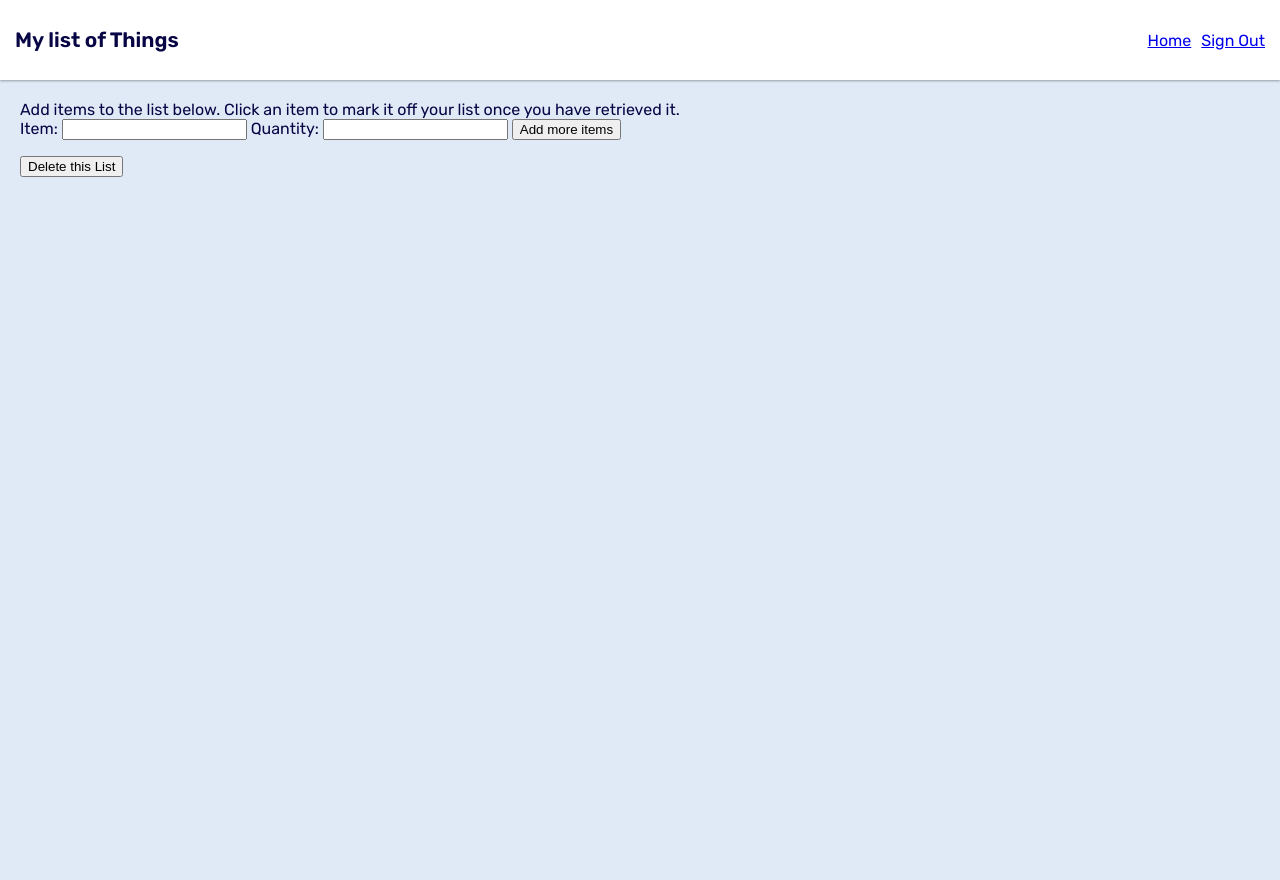
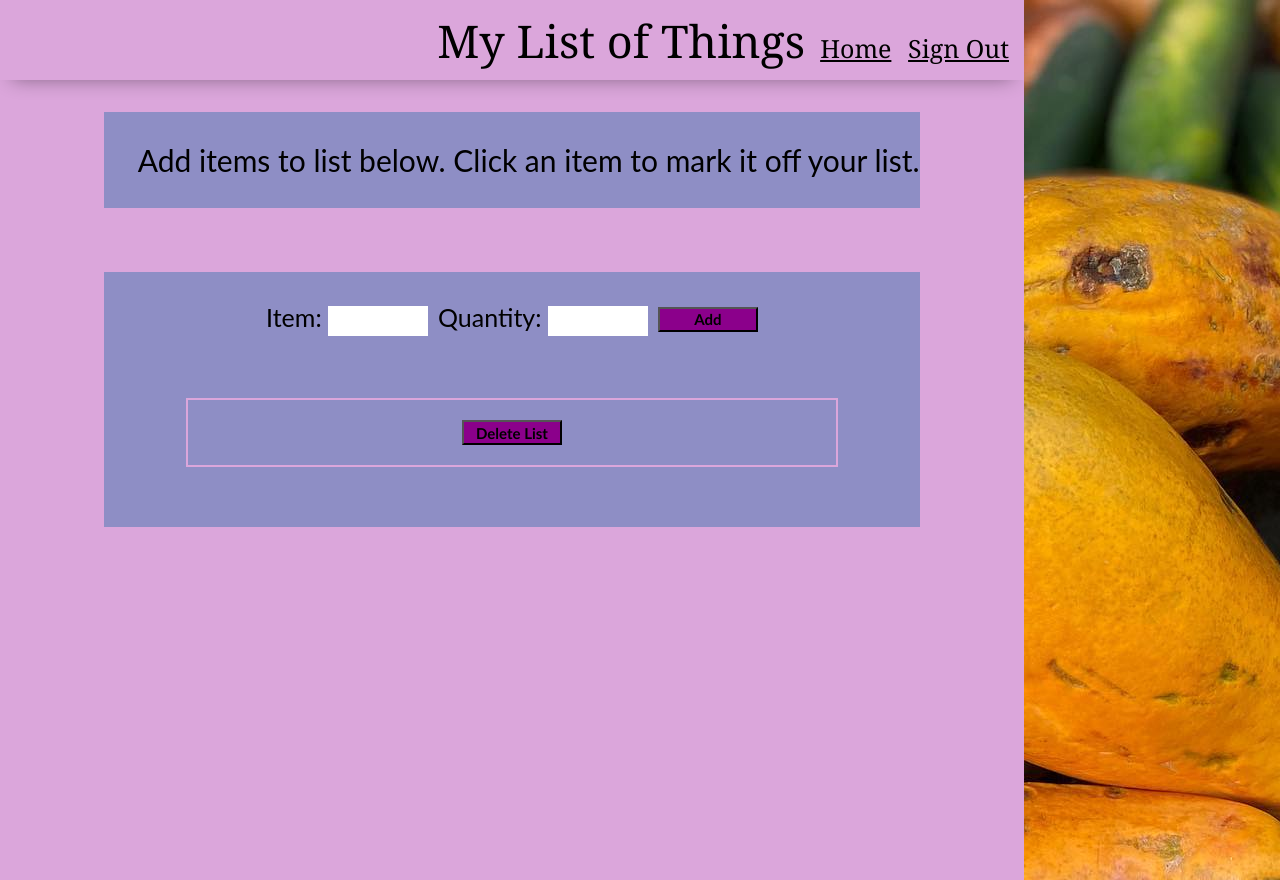
Before and after one commit to akilah-p/shoppinglist, a plain HTML site: page index.html in a window 1280 px wide. Before the commit the page ends 800 px from the top, so only its background shows below. Drawn offline with nearby package versions, Linux system fonts and the light colour scheme.

Commit message:
css and styling

```diff
--- a/app.js
+++ b/app.js
@@ -51,4 +51,4 @@ deleteBtn.addEventListener('click', async () => {
     await deleteLists();
     await displayLists();
 
-})
+});
--- a/index.html
+++ b/index.html
@@ -24,7 +24,7 @@
 
     <!-- css -->
     <link rel="stylesheet" href="/styles/reset.css" />
-    <link rel="stylesheet" href="/styles/global.css" />
+    <link rel="stylesheet" href="/styles/style.css" />
     <title>My Shopping List</title>
     <!-- add link for page specific css -->
 
@@ -32,15 +32,15 @@
 
 <body>
     <header class="page-header">
-        <p class="title">My list of Things</p>
+        <p class="title">My List of Things</p>
         <nav>
-            <a id="home-btn" href="/">Home</a>
-            <a id="sign-out-link" href="auth">Sign Out</a>
+            <a href="/">Home</a>
+            <a href="auth">Sign Out</a>
         </nav>
     </header>
     <main>
         <section class="prompt">
-            Add items to the list below. Click an item to mark it off your list once you have retrieved it.
+            Add items to list below. Click an item to mark it off your list.
         </section>
         <section>
             <form class="create-form">
@@ -52,12 +52,12 @@
                     Quantity:
                     <input type="number" name="quantity" min="1" />
                 </label>
-                <button type="submit" id="add-button">Add more items</button>
+                <button type="submit" id="add-button">Add </button>
             </form>
             <p id="error"></p>
             <ul class="list"></ul>
             <section class="delete-btn">
-                <button type="button" id="delete-button">Delete this List</button>
+                <button type="button" id="delete-button">Delete List</button>
             </section>
         </section>
     </main>
--- a/styles/global.css
+++ /dev/null
@@ -1,71 +0,0 @@
-:root {
-    --background: rgb(224, 234, 247);
-    --header-background: white;
-    --text-color: rgb(7, 5, 68);
-    --label-color: rgb(75, 102, 98);
-    --placeholder-color: rgb(136, 136, 153);
-    --offset-color: rgb(217, 236, 217);
-    --action-color: rgb(77, 132, 252);
-
-    --primary-font: 'Rubik', Corbel, 'Lucida Grande', 'Lucida Sans Unicode', 'Lucida Sans',
-        'DejaVu Sans', 'Bitstream Vera Sans', 'Liberation Sans', Verdana, 'Verdana Ref', sans-serif;
-}
-
-body {
-    height: 100vh;
-    font-family: var(--primary-font);
-    color: var(--text-color);
-    background: var(--background);
-    display: grid;
-    grid-template-rows: auto 1fr;
-}
-
-.page-header {
-    position: sticky;
-    top: 0;
-    padding: 15px;
-    height: 80px;
-
-    display: flex;
-    align-items: center;
-    gap: 10px;
-
-    background-color: var(--header-background);
-    box-shadow: 0 1px 3px rgba(0, 0, 0, 0.12), 0 1px 2px rgba(0, 0, 0, 0.24);
-}
-
-.page-header .logo {
-    height: 100%;
-}
-
-.page-header .title {
-    font-size: 1.3em;
-    font-weight: 800;
-    flex-grow: 2;
-}
-
-.page-header nav {
-    display: flex;
-    gap: 10px;
-}
-
-main {
-    padding: 20px;
-}
-
-.avatar {
-    height: 36px;
-    width: 36px;
-    object-fit: cover;
-    border: 1px solid var(--placeholder-color);
-    border-radius: 100%;
-}
-
-.error {
-    min-height: 1em;
-    color: red;
-}
-
-.hidden {
-    display: none;
-}
--- /dev/null
+++ b/styles/style.css
@@ -0,0 +1,177 @@
+:root {
+    --color1: rgb(219, 166, 219);
+    --color2: rgb(142, 142, 197);
+    --color3: pink;
+    --color4: yellow;
+    --color5: white;
+
+    --header-height: 80px;
+    --shadow: 0px 10px 20px -12px rgba(0, 0, 0, 0.45);
+    --gutter: 30px;
+    --footer-height: 25px;
+
+    font-family: 'Lato', sans-serif;
+    background-color: var(--color2);
+    background-image: url(../assets/mango.jpg);
+    display: flex;
+    flex-direction: column;
+    align-items: center;
+}
+
+header {
+    display: flex;
+    justify-content: flex-end;
+    background-color: var(--color1);
+    height: var(--header-height);
+    box-shadow: var(--shadow);
+    align-items: center;
+    width: 80vw;
+}
+
+section {
+    background-color: var(--color2);
+    width: 1000px;
+    max-width: 80%;
+    display: flex;
+    flex-direction: column;
+    justify-content: center;
+    align-items: center;
+    padding-top: var(--gutter);
+    padding-bottom: var(--gutter);
+    margin-top: var(--gutter);
+    margin-bottom: var(--gutter);
+    border: solid 2px var(--color1);
+}
+
+h2 {
+    font-size: 1.8rem;
+    font-weight: bold;
+}
+
+.page-header {
+    position: sticky;
+    top: 0;
+    padding: 15px;
+    height: 80px;
+    font-family: Georgia, 'Times New Roman', Times, serif;
+    display: flex;
+    align-items: center;
+    gap: 10px;
+    font-size: 45px;
+}
+
+body {
+    height: 100vh;
+    font-family: var(--primary-font);
+    color: var(--text-color);
+    background: var(--background);
+    display: grid;
+    grid-template-rows: auto 1fr;
+}
+
+main {
+    display: flex;
+    flex-direction: column;
+    align-items: center;
+    margin-bottom: calc(var(--footer-height));
+    background-color: var(--color1);
+    height: 100vh;
+    width: 80vw;
+}
+
+
+.create-form {
+    display: flex;
+    justify-content: center;
+    align-items: center;
+}
+
+#item-form {
+    font-size: 25px;
+    padding-right: 10px;
+}
+
+#quantity-form {
+    font-size: 25px;
+    padding-right: 10px;
+}
+
+input {
+    height: 30px;
+    font-family: Georgia, 'Times New Roman', Times, serif;
+    font-size: 15px;
+    width: 100px;
+    border: 0;
+}
+
+
+
+.delete-btn {
+    display: flex;
+    flex-direction: column;
+    align-items: center;
+    padding: 20px;
+    justify-content: center;
+    flex-wrap: wrap;
+}
+
+#delete-button {
+    height: 25px;
+    width: 100px;
+    font-family: 'Trebuchet MS', 'Lucida Sans Unicode', 'Lucida Grande', 'Lucida Sans', Arial, sans-serif;
+    font-size: 15px;
+    background-color: darkmagenta;
+    border: 10;
+    font-weight: bold;
+}
+
+#add-button {
+    height: 25px;
+    width: 100px;
+    font-family: 'Trebuchet MS', 'Lucida Sans Unicode', 'Lucida Grande', 'Lucida Sans', Arial, sans-serif;
+    font-size: 15px;
+    background-color: darkmagenta;
+    border: 10;
+    font-weight: bold;
+}
+
+.list {
+    font-size: larger;
+    display: flex;
+    flex-direction: column;
+    justify-content: center space-evenly;
+    align-items: center;
+
+}
+
+.prompt {
+    font-size: 30px;
+    display: flex;
+    justify-content: center space-evenly;
+    align-items: flex-end;
+}
+
+a {
+    font-size: 25px;
+    padding-left: 5px;
+    color: black;
+    font-weight: 200;
+    border: 20;
+
+}
+
+
+section {
+    background-color: var(--color2);
+    width: 1000px;
+    max-width: 80%;
+    display: flex;
+    flex-direction: column;
+    justify-content: center;
+    align-items: center;
+    padding-top: var(--gutter);
+    padding-bottom: var(--gutter);
+    margin-top: var(--gutter);
+    margin-bottom: var(--gutter);
+    border: solid 2px var(--color1);
+}
```
Also changed, not shown: auth/index.html (+3 -2 lines), assets/mango.jpg (added), styles/form.css (line endings or trailing spaces).
